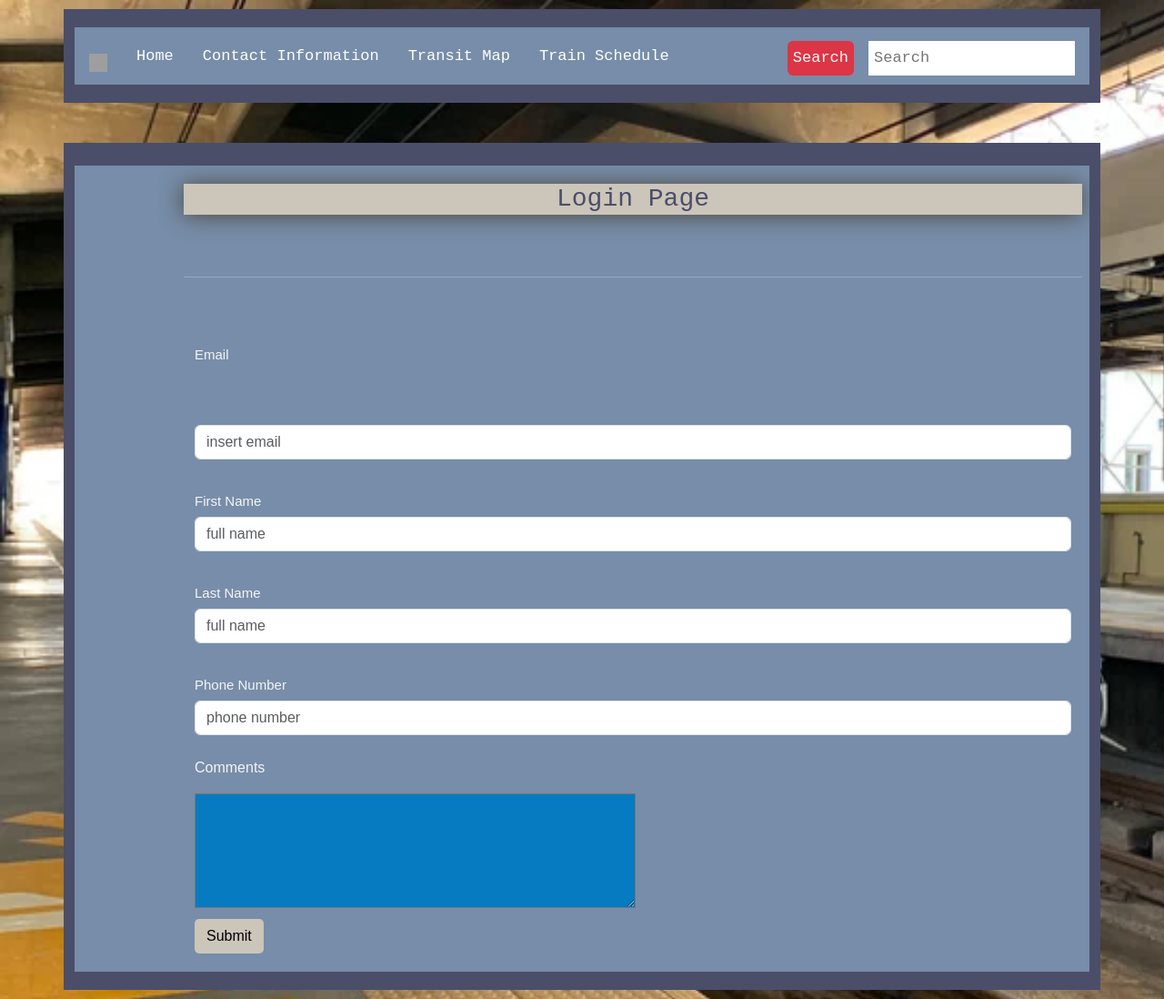
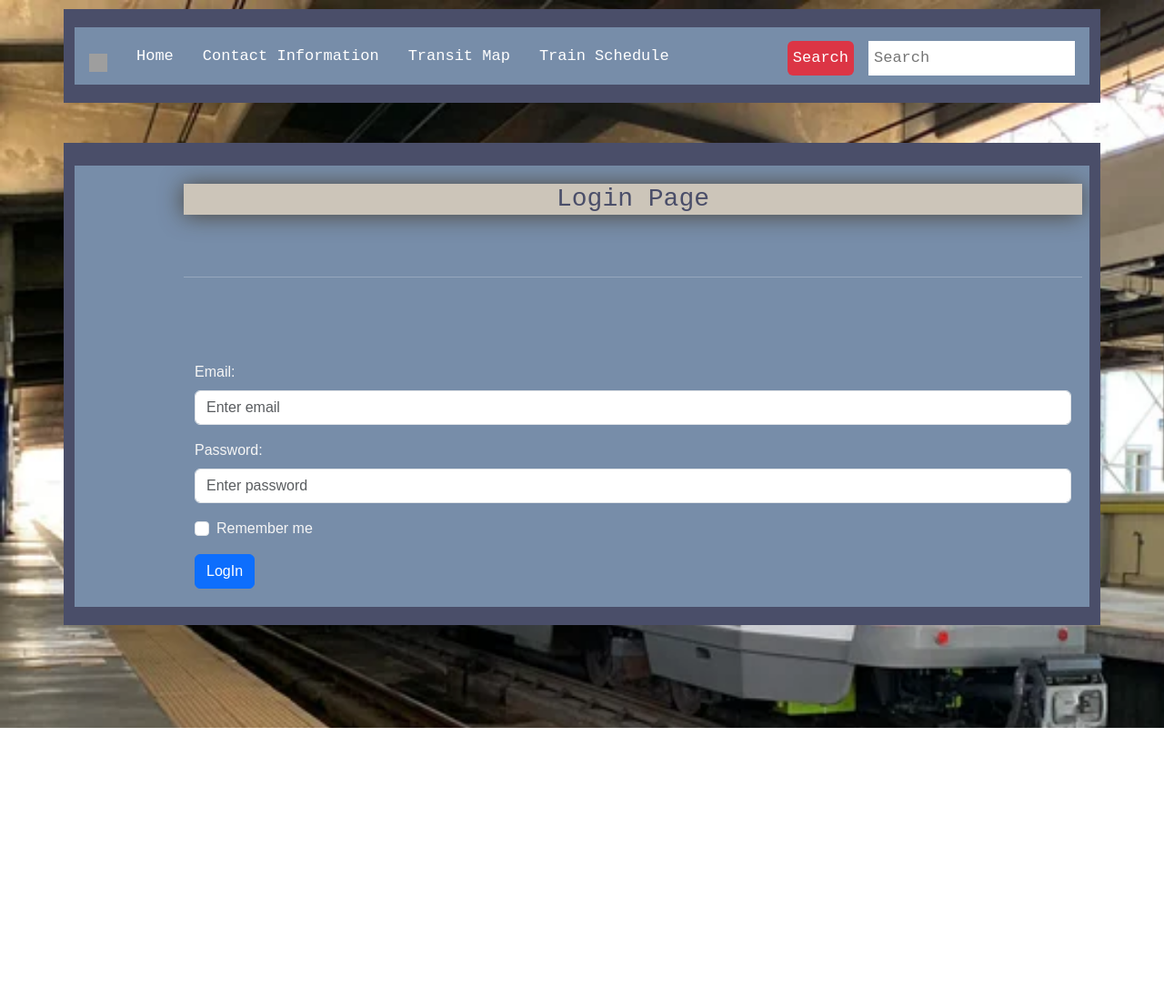
Before and after one commit to aurelia9e/Q3-Project, a plain HTML site: page login.html in a window 1280 px wide. Shown: the whole page at 91% size. After the commit the page ends 800 px from the top, so only its background shows below. Drawn offline with nearby package versions, Linux system fonts and the light colour scheme; grey boxes are pictures that could not be loaded.

Commit message:
Update login.html

```diff
--- a/login.html
+++ b/login.html
@@ -34,24 +34,22 @@
           <div class="row">
         <h3>Login Page</h3>
         <hr>
-    		<h5>Email</h5>
-    		<form>
-    			<input type="email" placeholder="insert email" class="form-control">
-    			<br>
-    		<h5>First Name</h5>
-    			<input type="text" placeholder="full name" class="form-control">
-    			<br>
-    		<h5>Last Name</h5>
-    			<input type="text" placeholder="full name" class="form-control">
-    			<br>
-    		<h5>Phone Number</h5>
-    			<input type="text" placeholder="phone number" class="form-control">
-    			<br>
-    		<p>Comments</p>
-    		<textarea rows="5" cols="50" class="elp"></textarea>
-    		<br>
-    		<button type="submit" class="btn btn11">Submit</button>
-    		</form>
+    		<form action="/action_page.php">
+      <div class="mb-3 mt-3">
+        <label for="email" class="form-label">Email:</label>
+        <input ty pe="email" class="form-control" id="email" placeholder="Enter email" name="email">
+      </div>
+      <div class="mb-3">
+        <label for="pwd" class="form-label">Password:</label>
+        <input type="password" class="form-control" id="pwd" placeholder="Enter password" name="pswd">
+      </div>
+      <div class="form-check mb-3">
+        <label class="form-check-label">
+          <input class="form-check-input" type="checkbox" name="remember"> Remember me
+        </label>
+      </div>
+      <button type="submit" class="btn btn-primary">LogIn</button>
+    </form>
           </div>
     	</div>
     </div>
```
